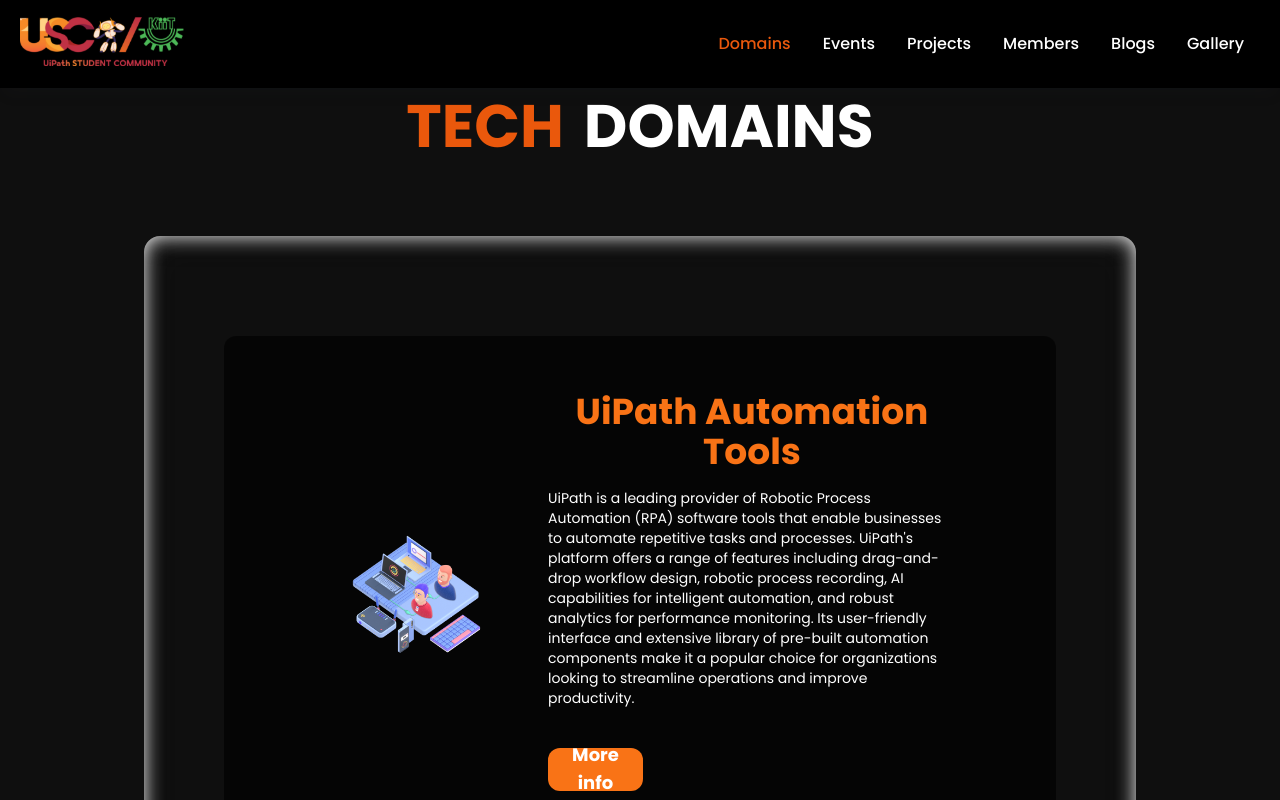
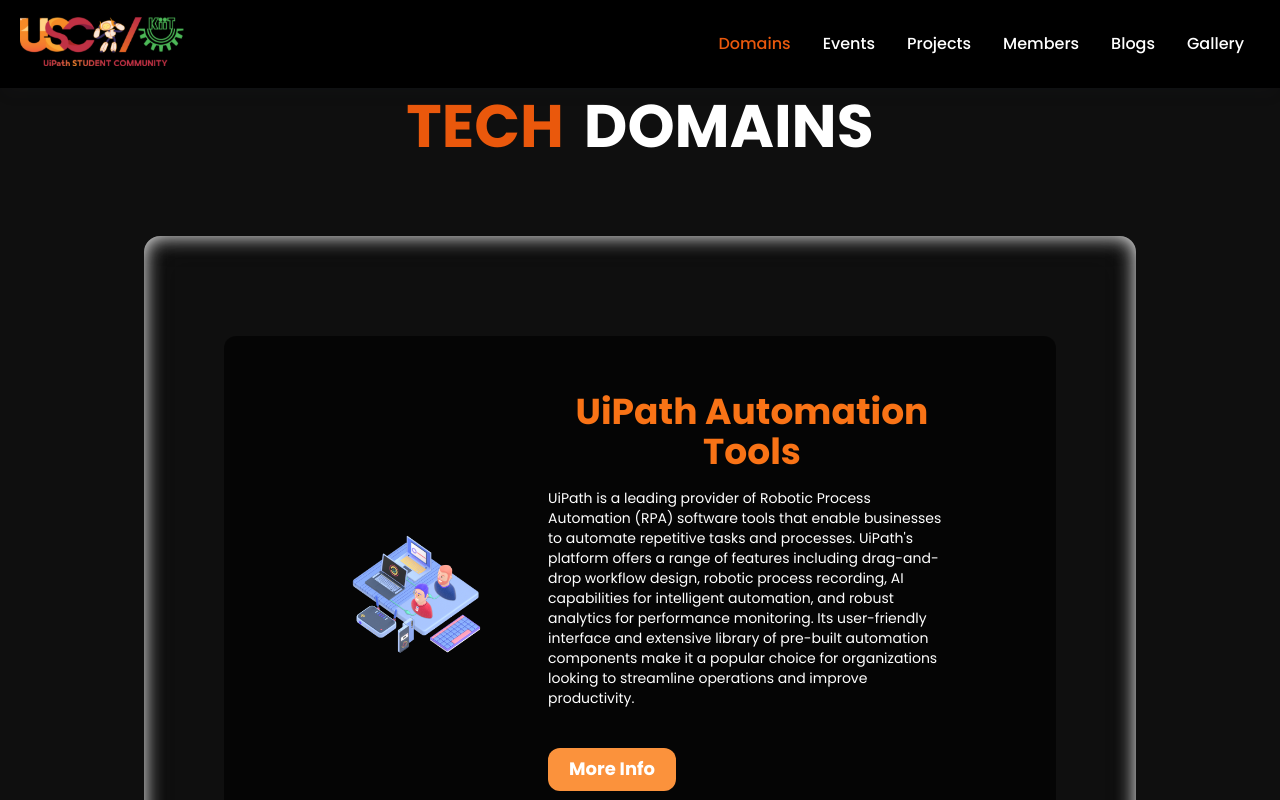
Before and after one commit to utkarshwx/USC_Website, a React (Create React App) app: page /Domains in a window 1280 px wide. Shown: the top 800 px of the page. Built offline with nearby package versions, Linux system fonts and the light colour scheme; a web font is replaced by a local one.

Commit message:
Updated more info button on domains page

```diff
--- a/src/components/DomainsDetails/DomainDetailsCode.js
+++ b/src/components/DomainsDetails/DomainDetailsCode.js
@@ -11,7 +11,7 @@
         <div className="md:w-2/3 w-full p-5">
           <div className="text-4xl py-4 font-bold text-center text-orange-500">{name}</div>
           <div className="text-sm">{description}</div>
-          <div><a target="_blank" href={buttonLink}><button className="px-4 p-1 my-5 mt-10 text-lg rounded-xl bg-orange-500">More info</button></a></div>
+          <div><a target="_blank" href={buttonLink}><button className="px-16 p-4 my-5 mt-10 text-lg rounded-xl bg-orange-400 text-nowrap hover:bg-orange-500 hover:shadow-md duration-300">More Info</button></a></div>
         </div>
       </div>
 
```
